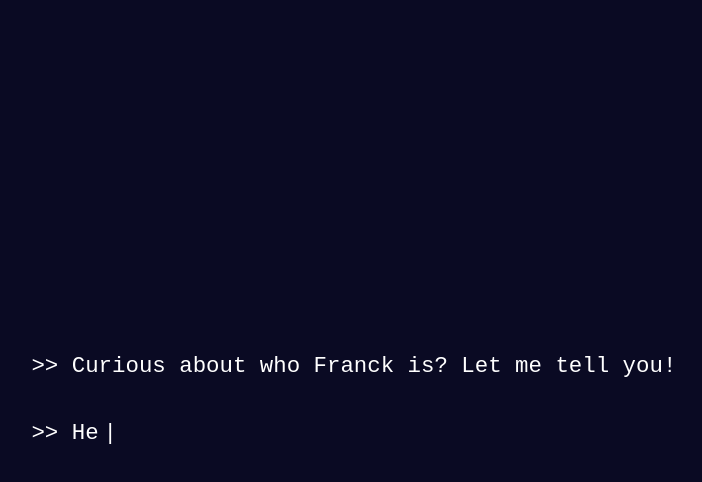
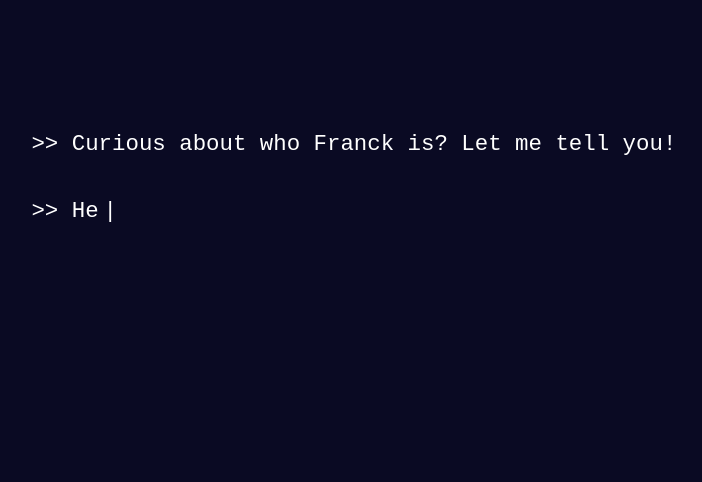
Before and after one commit to Francklin9999/Portfolio, a React (Vite) app: page / in a window 1280 px wide. Shown: the top 482 px of the page, without its empty margins (7-709 px from the left). Built offline with nearby package versions, Linux system fonts and the light colour scheme; no server answers.

Commit message:
Vercel config

```diff
--- a/src/components/Experience.jsx
+++ b/src/components/Experience.jsx
@@ -49,7 +49,7 @@ export default function Experience(props) {
           ...framerMotionConfig,
           });
     }
-  }, [width, section]);
+  }, [width, section, menuOpened]);
 
   const [characterAnimation, setCharacterAnimation] = useState("Typing");
 
--- a/src/home.css
+++ b/src/home.css
@@ -9,8 +9,8 @@
 }
 
 .animated-text {
-  margin: 0 0 0 3%;
-  align-self: center;
+  margin: 8rem 0 0 3%;
+  align-self: top;
   position: relative;
   color: white;
   font-size: 1.4rem;
```
Also changed, not shown: vercel.json (added).
